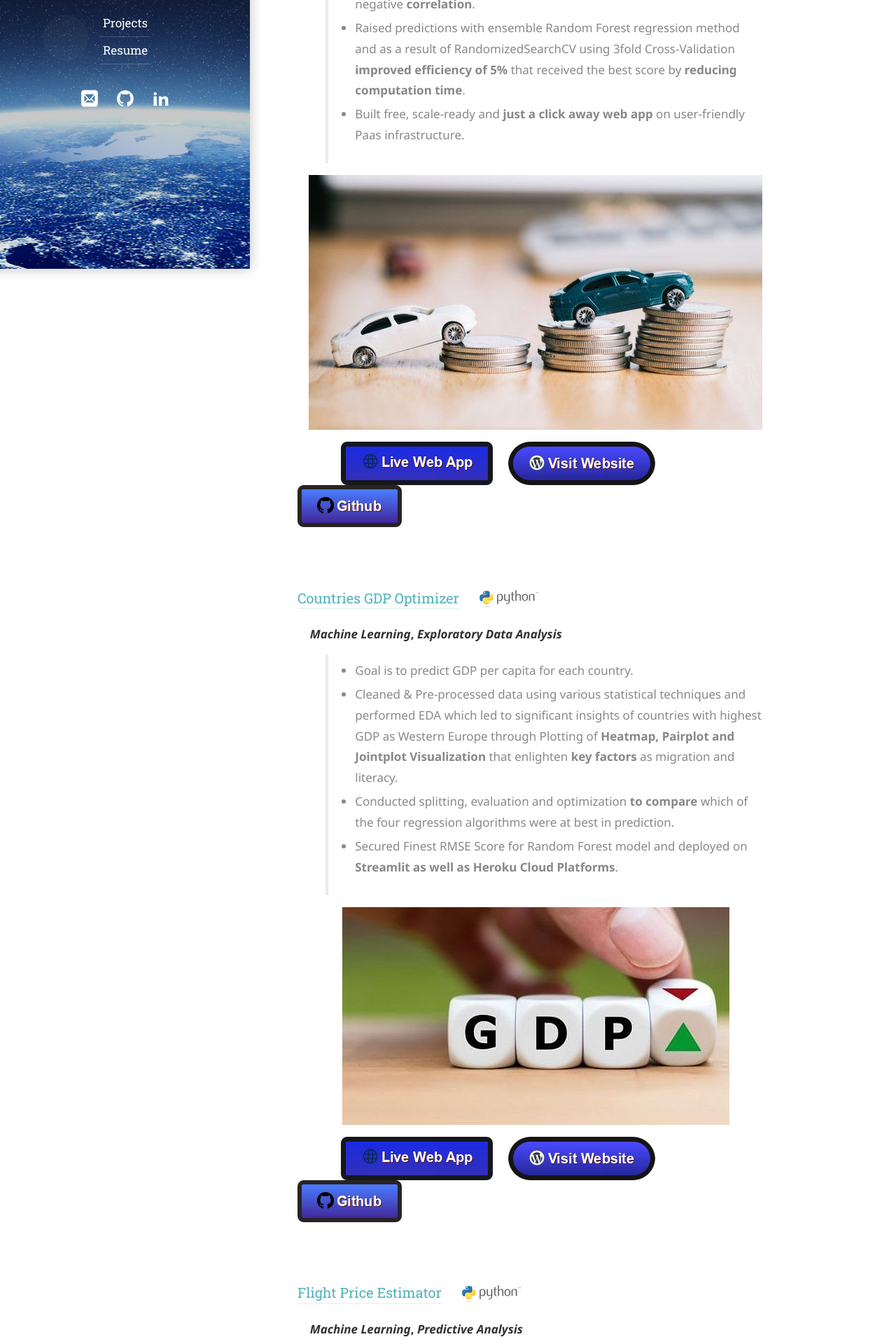
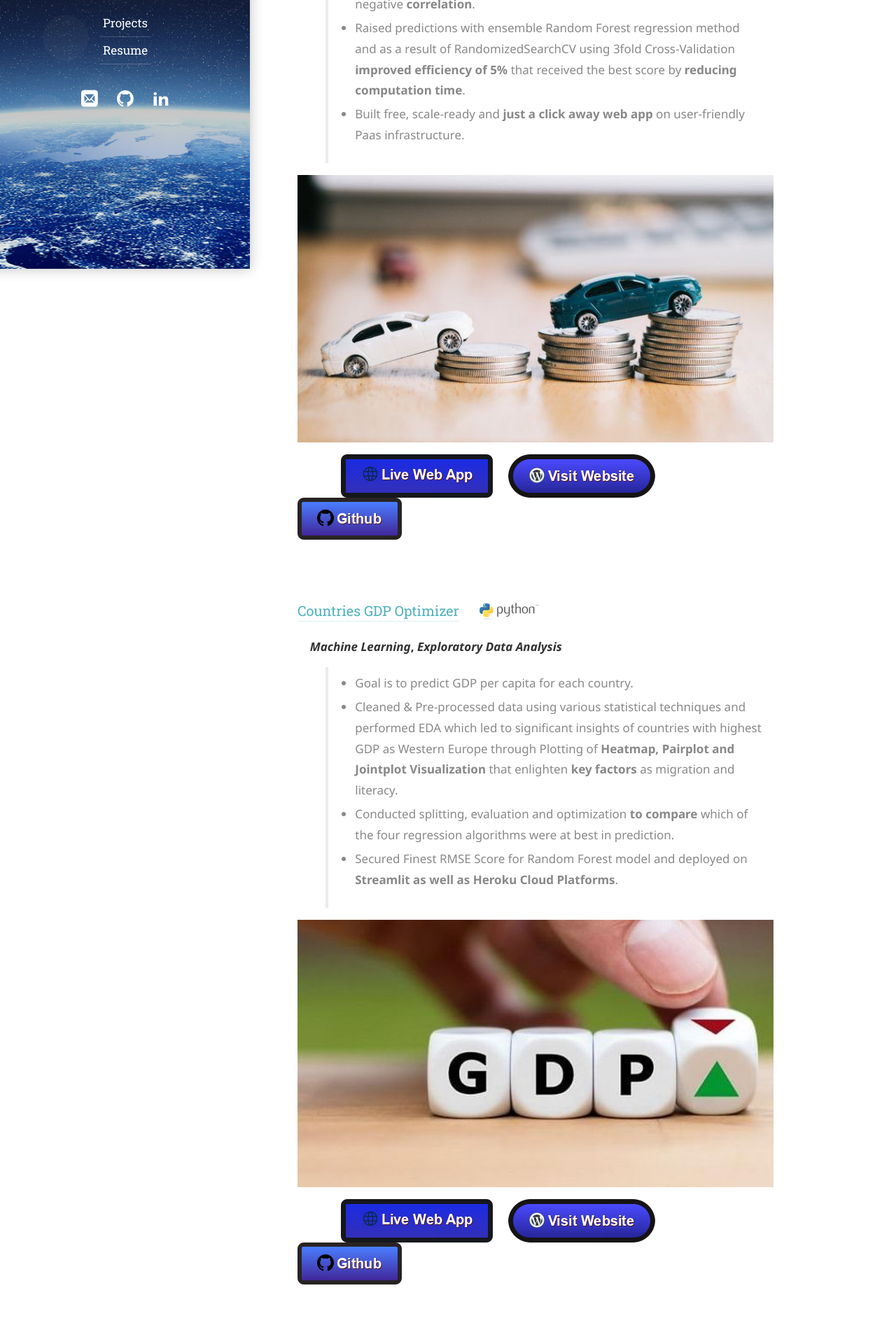
Before and after one commit to monicadesai/monicadesAI-tech.github.io, a Jekyll site: the page built from project/index.md, in a window 1280 px wide. Shown: the part 516-2436 px from the top of the page at 70% size. Built offline with Jekyll 4.4.1, drawn with Linux system fonts in a browser that asks for light colours; some web fonts are replaced; our own code applies the rules of GitHub Pages for plain Markdown files.

Commit message:
Update index.md

```diff
--- a/project/index.md
+++ b/project/index.md
@@ -15,7 +15,7 @@
 * Built free, scale-ready and **just a click away web app** on user-friendly Paas infrastructure.
 
 <!-- image -->
-<p align="center"><img src="https://monicadesAI-tech.github.io/assets/img/car-price-pred.jpeg"></p>
+<p align="center"><img src="https://monicadesAI-tech.github.io/assets/img/car-price-pred.jpeg" width="800"></p>
 
 <!-- buttons -->
 
@@ -36,7 +36,7 @@
 * Secured Finest RMSE Score for Random Forest model and deployed on **Streamlit as well as Heroku Cloud Platforms**.
 
 <!-- image -->
-<p align="center"><img src="https://monicadesAI-tech.github.io/assets/img/gdp1.jpg"></p>
+<p align="center"><img src="https://monicadesAI-tech.github.io/assets/img/gdp1.jpg" width="800"></p>
 
 <!-- buttons -->
 
@@ -57,7 +57,7 @@
 * Drove right from preprocess till deployment of a **practically handy one-click** in interest of end-users.
 
 <!-- image -->
-<p align="center"><img src="https://monicadesAI-tech.github.io/assets/img/flight-price-pred.jpg"></p>
+<p align="center"><img src="https://monicadesAI-tech.github.io/assets/img/flight-price-pred.jpg" width="800"></p>
 
 <!-- buttons -->
 
@@ -78,7 +78,7 @@
 * **Productionized scalable** application interface on Heroku cloud.
 
 <!-- image -->
-<p align="center"><img src="https://monicadesAI-tech.github.io/assets/img/cricket.jpg"></p>
+<p align="center"><img src="https://monicadesAI-tech.github.io/assets/img/cricket.jpg" width="800"></p>
 
 <!-- buttons -->
 
@@ -100,7 +100,7 @@
 * **Scaled down 25% manual errors through automated ML which used customized pipeline** that sparked in time and resource saving app.
 
 <!-- image -->
-<p align="center"><img src="https://monicadesAI-tech.github.io/assets/img/salary-pred.gif"></p>
+<p align="center"><img src="https://monicadesAI-tech.github.io/assets/img/salary-pred.gif" width="800"></p>
 
 <!-- buttons -->
 
@@ -123,7 +123,7 @@
 
 
 <!-- image -->
-<p align="center"><img src="https://monicadesAI-tech.github.io/assets/img/banknote2.gif"></p>
+<p align="center"><img src="https://monicadesAI-tech.github.io/assets/img/banknote2.gif" width="800"></p>
 
 <!-- buttons -->
 
@@ -146,11 +146,11 @@
 *  Hosted an app by **creating public URL on free** and young Streamlit Cloud.
 
 <!-- image -->
-<p align="center"><img src="https://monicadesAI-tech.github.io/assets/img/Business-Development-Strategies.gif"></p>
+<p align="center"><img src="https://monicadesAI-tech.github.io/assets/img/Business-Development-Strategies.gif" width="800"></p>
 
 <!-- buttons -->
 
-&nbsp; &nbsp; &nbsp; &nbsp; &nbsp; &nbsp; &nbsp; <a href="https://mlbusinessdevelopmentapp.herokuapp.com/" target="_blank"><img src="button-live-web-app.png" /></a> &nbsp; &nbsp; <a href="sales.html" target="_blank"><img src="button-website" /></a> &nbsp; &nbsp; <a href="https://github.com/monicadesAI-tech/Project_79" target="_blank"><img src="button-github-repo.png" /></a>
+&nbsp; &nbsp; &nbsp; &nbsp; &nbsp; &nbsp; &nbsp; <a href="https://mlbusinessdevelopmentapp.herokuapp.com/" target="_blank"><img src="button-live-web-app.png" /></a> &nbsp; &nbsp; <a href="sales.html" target="_blank"><img src="button-website.png" /></a> &nbsp; &nbsp; <a href="https://github.com/monicadesAI-tech/Project_79" target="_blank"><img src="button-github-repo.png" /></a>
 
 
 
@@ -170,7 +170,7 @@
 
 
 <!-- image -->
-<p align="center"><img src="https://monicadesAI-tech.github.io/assets/img/cotton-pred.gif"></p>
+<p align="center"><img src="https://monicadesAI-tech.github.io/assets/img/cotton-pred.gif" width="800"></p>
 
 <!-- buttons -->
 
@@ -192,7 +192,7 @@
 * **Established an app** by deploying on Heroku.
 
 <!-- image -->
-<p align="center"><img src="https://monicadesAI-tech.github.io/assets/img/basketball1.gif"></p>
+<p align="center"><img src="https://monicadesAI-tech.github.io/assets/img/basketball1.gif" width="800"></p>
 
 <!-- buttons -->
 
@@ -217,7 +217,7 @@
 * **Improved under-fitted model accuracy 3times more** with the help of epochs that tuned into optimized curve.
 
 <!-- image -->
-<p align="center"><img src="https://monicadesAI-tech.github.io/assets/img/carbrand.png"></p>
+<p align="center"><img src="https://monicadesAI-tech.github.io/assets/img/carbrand.png" width="800"></p>
 
 <!-- buttons -->
 
@@ -229,8 +229,7 @@
 
 <!-- title -->
 
-### <a href="https://github.com/monicadesAI-tech/Project_10" title="GitHub Repository" target="_blank">Solid-Waste Identifier</a> &nbsp;
-![image](/assets/icons/rsz_python-logo.png)
+### <a href="https://github.com/monicadesAI-tech/Project_10" title="GitHub Repository" target="_blank">Solid-Waste Identifier</a> &nbsp; ![image](/assets/icons/rsz_python-logo.png)
 
 <!-- body text -->
 
@@ -241,7 +240,7 @@
 * Not only techinical learning **but also escalated insights on revolutionary gadgets for visionary society**.
 
 <!-- image -->
-<p align="center"><img src="https://monicadesAI-tech.github.io/assets/img/smartbins2.gif"></p>
+<p align="center"><img src="https://monicadesAI-tech.github.io/assets/img/smartbins2.gif" width="800"></p>
 
 <!-- buttons -->
 
@@ -253,8 +252,7 @@
 
 <!-- title -->
 
-### <a href="https://github.com/monicadesAI-tech/Project_19" title="GitHub Repository" target="_blank">Live Video Sketcher</a> &nbsp;
-![image](/assets/icons/rsz_python-logo.png)
+### <a href="https://github.com/monicadesAI-tech/Project_19" title="GitHub Repository" target="_blank">Live Video Sketcher</a> &nbsp; ![image](/assets/icons/rsz_python-logo.png)
 
 <!-- body text -->
 
@@ -263,7 +261,7 @@
 
 
 <!-- image -->
-<p align="center"><img src="https://monicadesAI-tech.github.io/assets/img/Video-Sketching.mp4"></p>
+<p align="center"><img src="https://monicadesAI-tech.github.io/assets/img/Video-Sketching.mp4" width="800"></p>
 
 <!-- buttons -->
 
```
